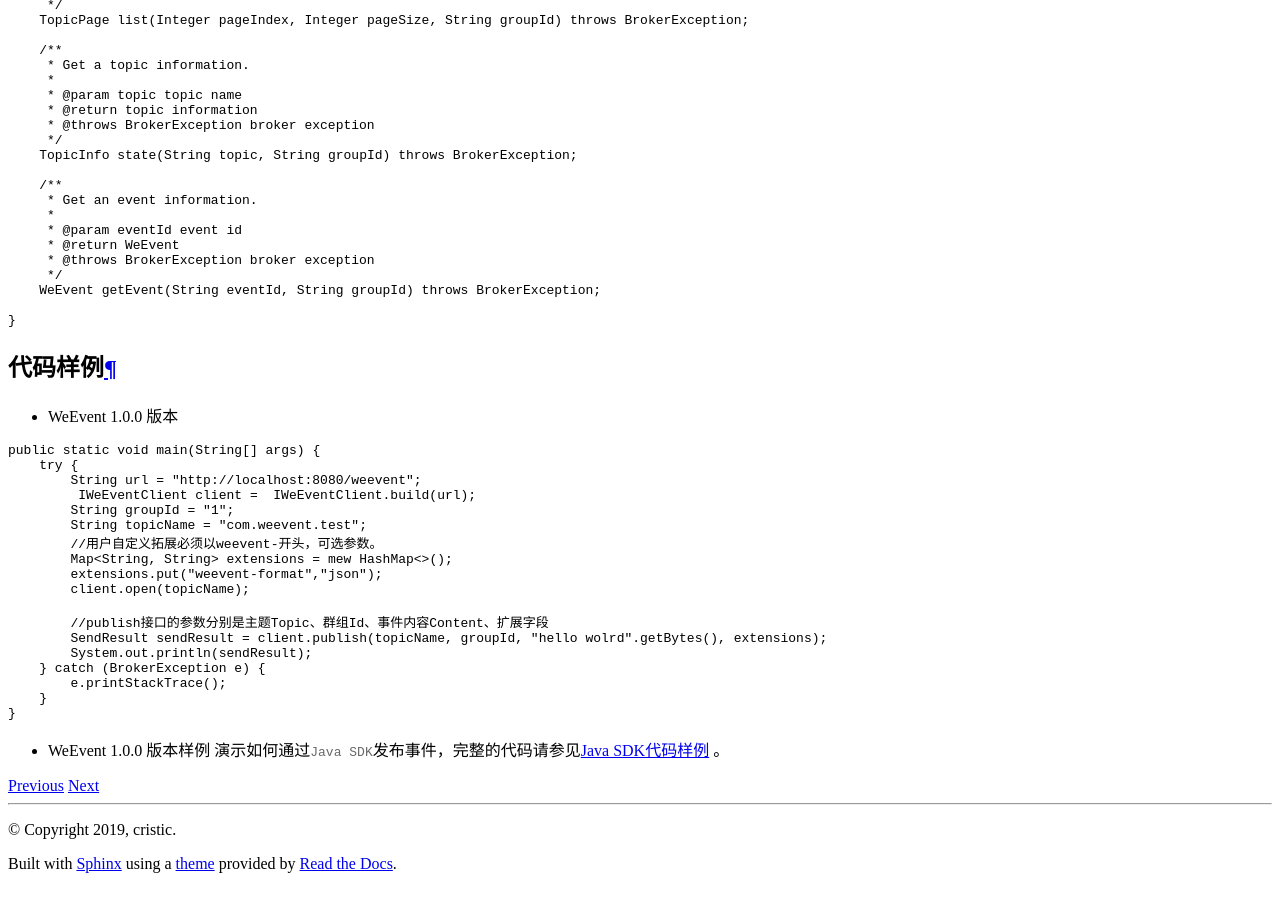
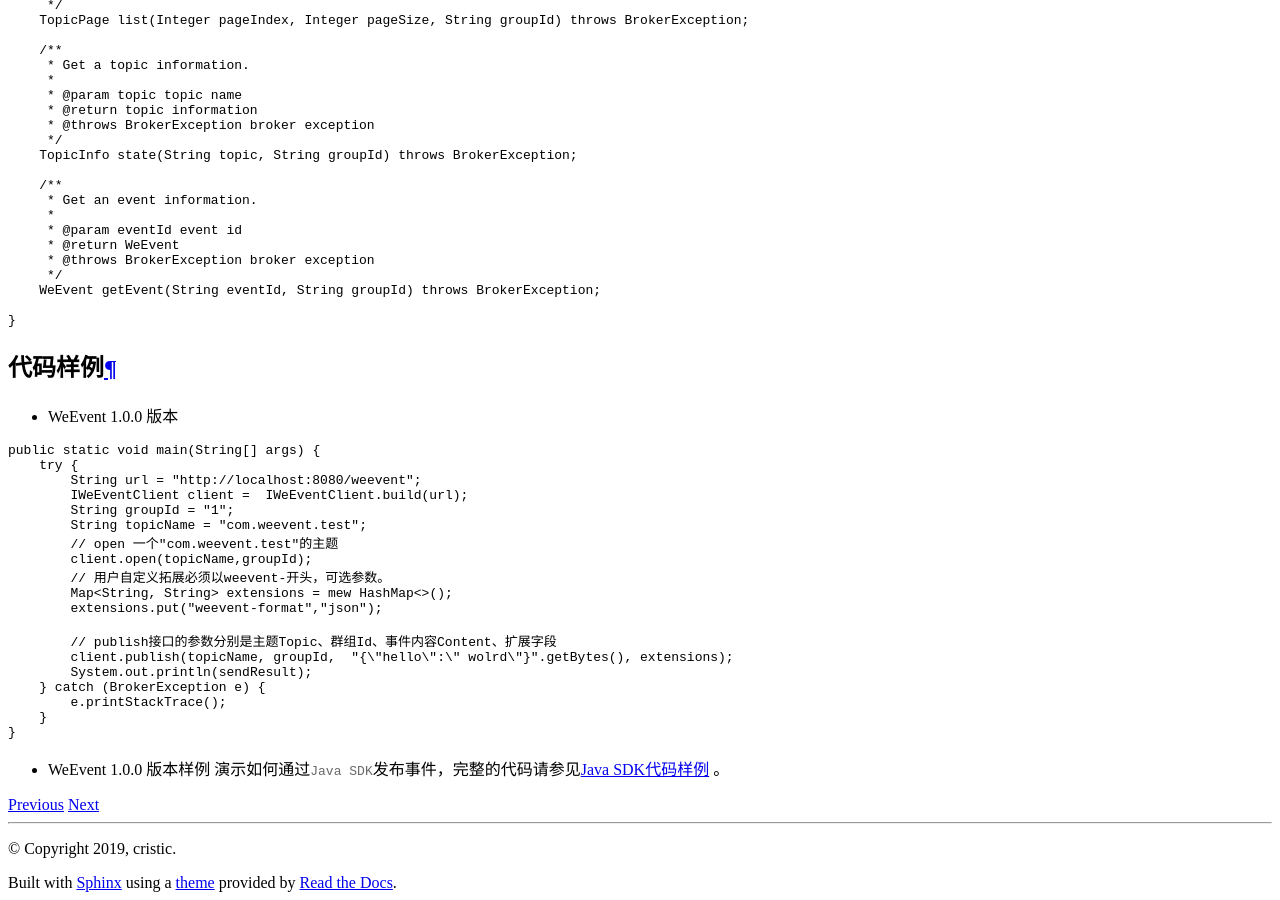
Before and after one commit to WeBankBlockchain/WeEvent-docs, a Sphinx documentation site: the page built from docs/protocal/javasdk.md, in a window 1280 px wide and 900 px high, scrolled down 4003 px. Built offline with Sphinx 7.4.7 and the Read the Docs theme 2.0.0, drawn with Linux system fonts in a browser that asks for light colours.

Commit message:
update the stomp and javasdk sample and config

```diff
--- a/docs/protocal/javasdk.md
+++ b/docs/protocal/javasdk.md
@@ -252,16 +252,17 @@
 public static void main(String[] args) {
     try {
         String url = "http://localhost:8080/weevent";
-         IWeEventClient client =  IWeEventClient.build(url);
+        IWeEventClient client =  IWeEventClient.build(url);
         String groupId = "1";
         String topicName = "com.weevent.test";
-        //用户自定义拓展必须以weevent-开头，可选参数。
+        // open 一个"com.weevent.test"的主题
+        client.open(topicName,groupId);
+        // 用户自定义拓展必须以weevent-开头，可选参数。
         Map<String, String> extensions = mew HashMap<>();
         extensions.put("weevent-format","json");
-        client.open(topicName);
 
-        //publish接口的参数分别是主题Topic、群组Id、事件内容Content、扩展字段
-        SendResult sendResult = client.publish(topicName, groupId, "hello wolrd".getBytes(), extensions);
+        // publish接口的参数分别是主题Topic、群组Id、事件内容Content、扩展字段
+        client.publish(topicName, groupId,  "{\"hello\":\" wolrd\"}".getBytes(), extensions);
         System.out.println(sendResult);
     } catch (BrokerException e) {
         e.printStackTrace();
```
Also changed, not shown: docs/protocal/stomp.md (+9 -9 lines).
